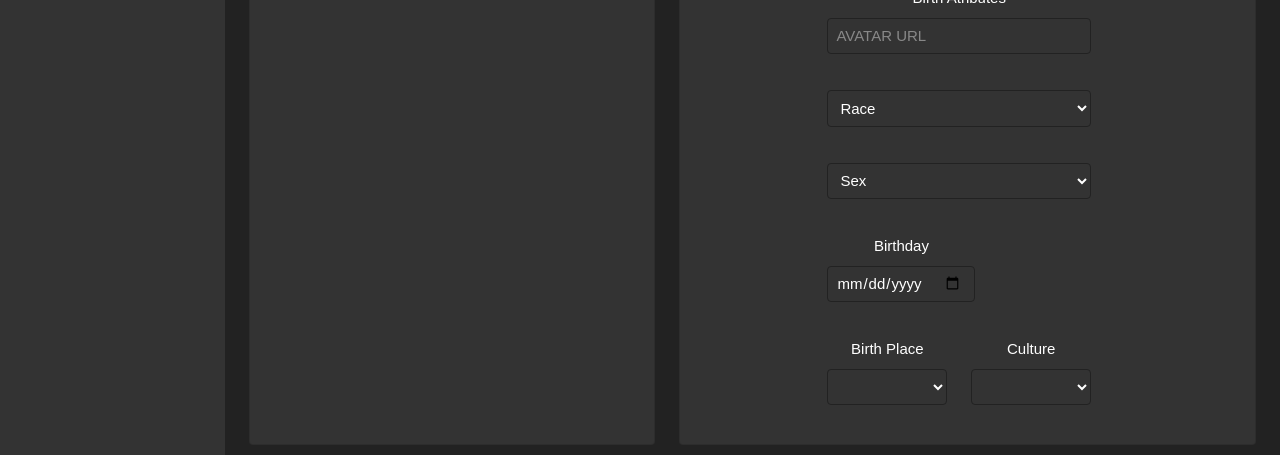
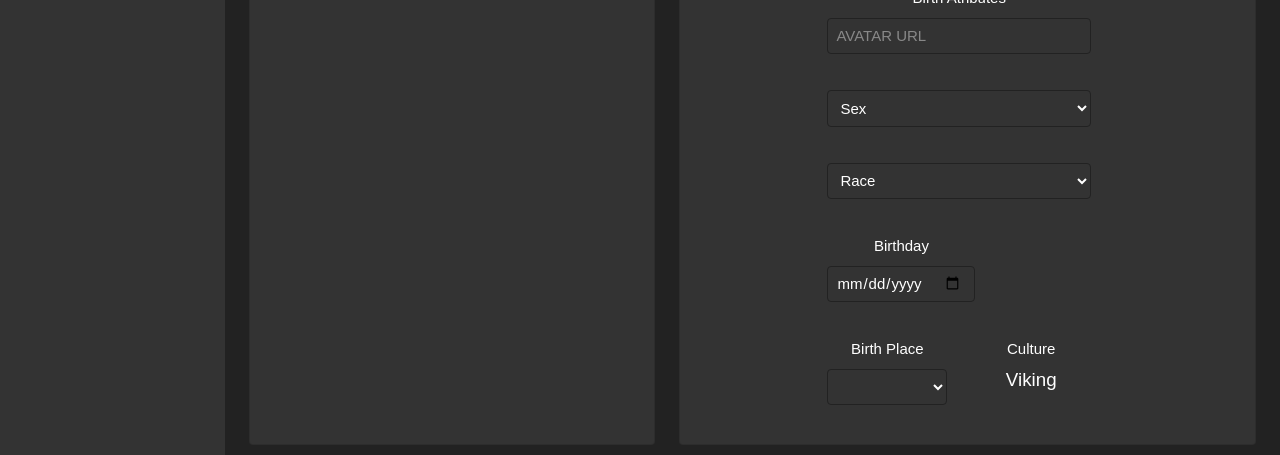
Before and after one commit to JorgeOJara/harnwebforge, a React (Create React App) app: page / in a window 1280 px wide. Shown: the part 331-786 px from the top of the page. Built offline with nearby package versions, Linux system fonts and the light colour scheme; a web font is replaced by a local one.

Commit message:
Something

```diff
--- a/src/comp/CHARACTERFORMCREATOR.js
+++ b/src/comp/CHARACTERFORMCREATOR.js
@@ -32,6 +32,19 @@ export const CHARACTERFORMCREATOR = (props) =>{
             />
           </div>
     </form>
+            {/* gender */}
+            <div className="form-group">
+          {/* <label class="">Group</label>  */}
+          <select
+            autoComplete="off"
+            className="bg-secondary pl-2 text-white form-control"
+            name="group"
+          >
+            <option value="null">Sex</option>
+            <option value="null">Female</option>
+            <option value="null">Male</option>
+          </select>
+        </div>
         {/* race */}
 
         <div className="form-group">
@@ -47,19 +60,7 @@ export const CHARACTERFORMCREATOR = (props) =>{
             <option value="null">Chinese</option>
           </select>
         </div>
-        {/* gender */}
-        <div className="form-group">
-          {/* <label class="">Group</label>  */}
-          <select
-            autoComplete="off"
-            className="bg-secondary pl-2 text-white form-control"
-            name="group"
-          >
-            <option value="null">Sex</option>
-            <option value="null">Female</option>
-            <option value="null">Male</option>
-          </select>
-        </div>
+
         <div className="row form-group">
           <div className="col">
             <label className="">Birthday</label>{" "}
@@ -95,19 +96,9 @@ export const CHARACTERFORMCREATOR = (props) =>{
           </select>
         </div>
         <div class="col">
+
 <label class="">Culture</label>
-          <select
-            autoComplete="off"
-            className="bg-secondary pl-2 text-white form-control"
-            name="group"
-          >
-            <option value="null"></option>
-            <option value="null">Ugly</option>
-            <option value="null">Plain</option>
-            <option value="null">Average</option>
-            <option value="null">Attractive</option>
-            <option value="null">Handsome</option>
-          </select>
+      <h5>Viking</h5>
         </div>
       </div>
 
--- a/src/comp/autocharactercreationFunctionality.js
+++ b/src/comp/autocharactercreationFunctionality.js
@@ -105,7 +105,7 @@ export const makeitForMe = class
     num1 >= 100 ? boldTable = "Misc":displayNothing();
 
     let finalbirthPplaceResult;
-     console.log(num1 + " " + num2)
+   //   console.log(num1 + " " + num2)
      if(boldTable == "Barbarian")
      {
         num2 >= 1 && num2 <= 5? finalbirthPplaceResult = done.birthTable.Barbarian[0]:displayNothing();
@@ -346,9 +346,26 @@ export const makeitForMe = class
       //   end of function
    }
 
-   giveMeAsocialClass()
+   giveMeAsocialClass(culture)
    {
       // it needs Culture from the birth table of place of birth
+      switch(culture) {
+         case "Barbarian":
+           // Tribal roll
+
+           break;
+         case "Melderyn":
+           // Viking
+
+           break;
+         case "Tharda":
+            // Imperial
+
+              break;
+         default:
+           // Feudal class
+
+       }
    }
 
 
--- a/src/comp/objContent.js
+++ b/src/comp/objContent.js
@@ -35,5 +35,8 @@ export const objContent =
    weapons:[],
    armor:[],
    psyche:"",
-   stats:{itsAlive:true}
+   stats:{itsAlive:true},
+   items:{
+             gold:100
+       }
 }
```
